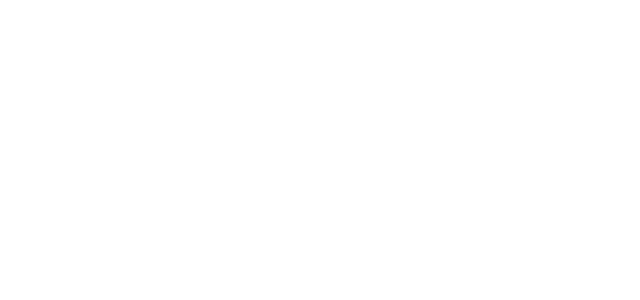
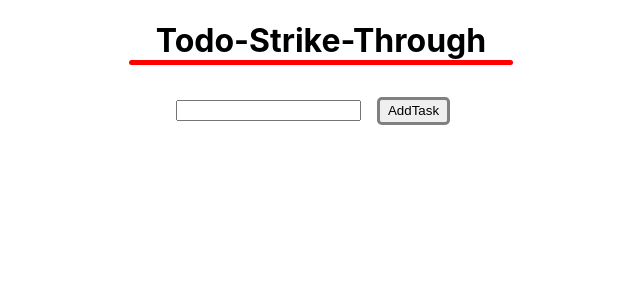
Before and after one commit to SanjuXepiar/react-practice1, a React (Create React App) app: page /strikeThrough in a window 1280 px wide. Before the commit this address had no page. Shown: the top 300 px of the page, without its empty margins (319-959 px from the left). Built offline with nearby package versions, Linux system fonts and the light colour scheme.

Commit message:
todoStrikethrough

```diff
--- a/src/App.js
+++ b/src/App.js
@@ -9,6 +9,7 @@
 import AddCart from "./AddToCart/AddCart";
 import SwitchTab from "./SwitchTabs/SwitchTab";
 import Toast from "./Show-Toast/Toast";
+import Todo from "./Todo-StrikeThrough/Todo";
 import Home from "./Home/Home";
 function App() {
   return (
@@ -24,6 +25,7 @@
         <Route path="/addcart" element={<AddCart />} />
         <Route path="/switchTab" element={<SwitchTab />} />
         <Route path="/toast" element={<Toast />} />
+        <Route path="/strikeThrough" element={<Todo />} />
       </Routes>
     </div>
   );
--- a/src/Home/Home.js
+++ b/src/Home/Home.js
@@ -32,6 +32,9 @@
         <Link to="/toast">
           <h4>Toast</h4>
         </Link>
+        <Link to="/strikeThrough">
+          <h4>Todo- StrikeThrough</h4>
+        </Link>
       </section>
     </div>
   );
--- /dev/null
+++ b/src/Todo-StrikeThrough/Todo.js
@@ -0,0 +1,68 @@
+import React from "react";
+import { useState } from "react";
+const Todo = () => {
+  const [todo, setTodo] = useState([]);
+  const [input, setInput] = useState("");
+  //   const [strike, setStrike] = useState(false);
+  const handleInput = (e) => {
+    setInput(e.target.value);
+  };
+  const handleTask = () => {
+    const newTask = {
+      taskName: input,
+      id: Math.random(),
+      strike: false,
+    };
+    setTodo([newTask, ...todo]);
+    setInput("");
+  };
+  const handleStrike = (task) => {
+    const updatedTodo = todo.map((item) => {
+      if (item.id === task.id) {
+        return { ...task, strike: !task.strike };
+      }
+      //   console.log(item);
+      //   console.log(item.strike);
+      return item;
+    });
+    setTodo(updatedTodo);
+  };
+  //
+  return (
+    <div>
+      <h1 style={{ marginBottom: "0" }}>Todo-Strike-Through</h1>
+      <div
+        style={{
+          height: ".3rem",
+          width: "30vw",
+          margin: "auto",
+          borderRadius: "5rem",
+          background: "red",
+        }}
+      ></div>
+      <div style={{ marginTop: "2rem" }}>
+        <input type="text" value={input} onChange={handleInput} />
+        <button onClick={handleTask}>AddTask</button>
+      </div>
+      <div>
+        {todo.map((task) => {
+          return (
+            <div key={task.id}>
+              <h3
+                onClick={() => handleStrike(task)}
+                style={{
+                  cursor: "pointer",
+                  textDecorationLine: task.strike && "line-through",
+                }}
+              >
+                {task.taskName}
+              </h3>
+            </div>
+          );
+        })}
+      </div>
+    </div>
+  );
+};
+
+export default Todo;
```
Also changed, not shown: src/Todo-StrikeThrough/Todo.css (added).
